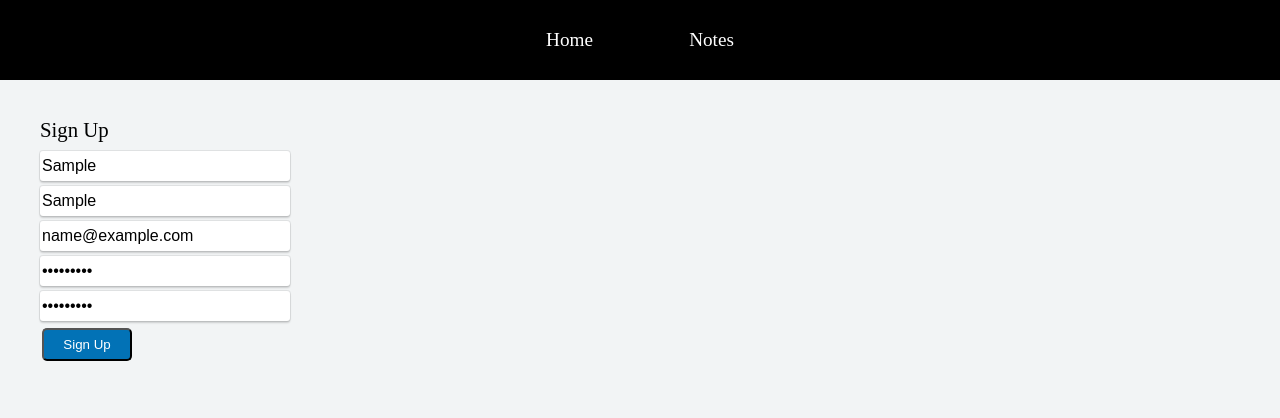
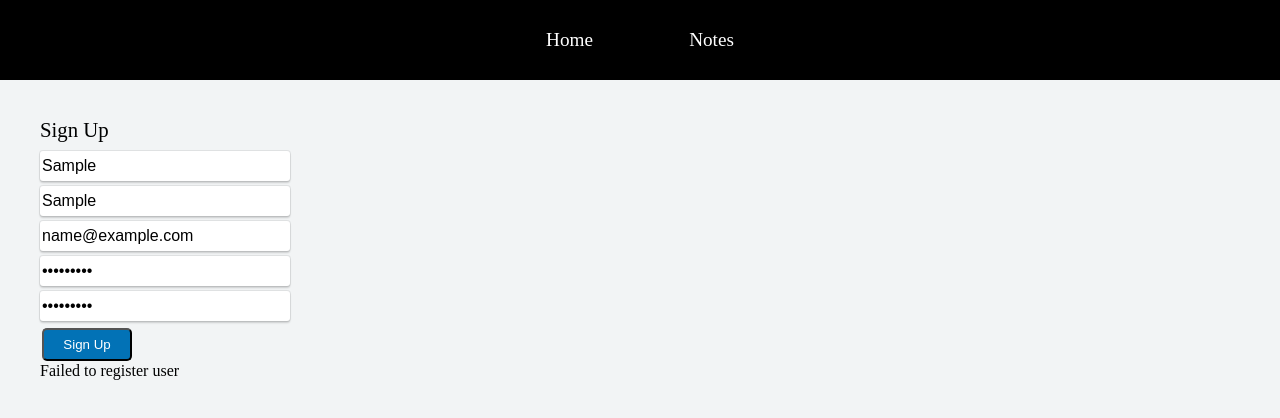
Before and after one commit to gcode101/note-mate, a React (Create React App) app in the folder note/: page /signup in a window 1280 px wide. Both pictures are taken after typing "Sample", "Sample", "name@example.com", "Sample123", "Sample123" into the empty fields and a click on the button "Sign Up". Shown: the top 418 px of the page. Built offline with nearby package versions, Linux system fonts and the light colour scheme; no server answers.

Commit message:
fix bugs in user registration

```diff
--- a/note/src/actions/user.js
+++ b/note/src/actions/user.js
@@ -16,7 +16,15 @@ export const authError = error => {
 	};
 };
 
-export const register = (firstName, lastName, email, password, confirmPassword, history) => {
+export const register = (values) => {
+	const {
+		firstName,
+		lastName,
+		email,
+		password,
+		confirmPassword,
+		history
+	} = values;
 	return dispatch => {
 		if (password !== confirmPassword) {
 			dispatch(authError('Passwords do not match'));
@@ -36,7 +44,8 @@ export const register = (firstName, lastName, email, password, confirmPassword,
 	};
 };
 
-export const login = (email, password, history) => {
+export const login = (values) => {
+	const { email, password, history } = values;
 	return dispatch => {
 		axios
 			.post(`${ROOT_URL}/api/login`, { email, password })
--- a/note/src/components/Signup.js
+++ b/note/src/components/Signup.js
@@ -27,6 +27,11 @@ class SignupForm extends Component {
 
 	handleInput = (event) => {
 		this.setState({ [event.target.name]: event.target.value });
+	}
+
+	renderAlert = () => {
+		if (!this.props.error) return null;
+		return <h3>{ this.props.error }</h3>
 	}
 
 	render () {
@@ -70,6 +75,7 @@ class SignupForm extends Component {
 						onChange={this.handleInput}
 					/>
 					<button type="submit">Sign Up</button>
+					{this.renderAlert()}
 				</form>
 			</div>
 		);
```
